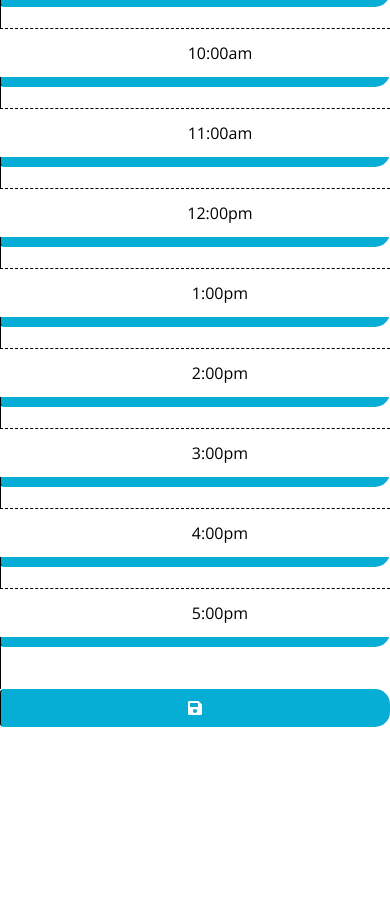
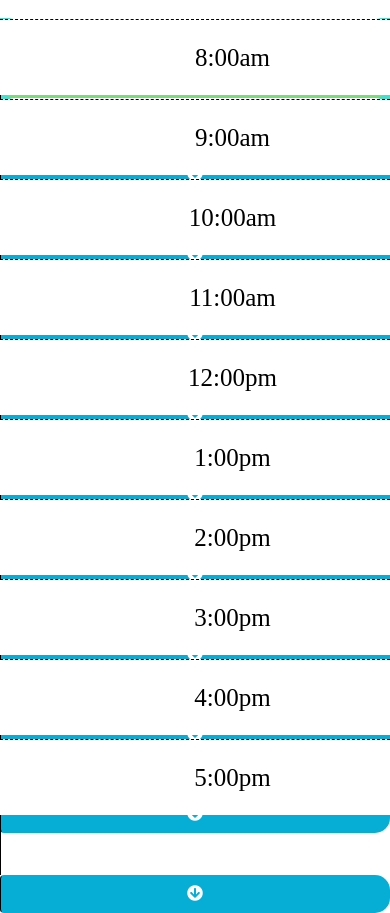
Before and after one commit to Aubsma/Event_Calendar, a plain HTML site: page index.html in a window 390 px wide. Shown: the part 476-1389 px from the top of the page. Before the commit the page ends 1203 px from the top, so only its background shows below. Drawn offline with nearby package versions, Linux system fonts and the light colour scheme; a web font is replaced by a local one.

Commit message:
finish up js, need to finish css

```diff
--- a/index.html
+++ b/index.html
@@ -7,6 +7,8 @@
     <link rel="stylesheet" href="https://stackpath.bootstrapcdn.com/bootstrap/4.3.1/css/bootstrap.min.css"/>
     <link rel="stylesheet" href="https://use.fontawesome.com/releases/v5.8.1/css/all.css" integrity="sha384-50oBUHEmvpQ1lW4y57PTFmhCaXp0ML5d60M1M7uH2+nqUivzIebhndOJK28anvf" crossorigin="anonymous"/>
     <link href="https://fonts.googleapis.com/css?family=Open+Sans&display=swap" rel="stylesheet"/>
+    <link rel="preconnect" href="https://fonts.gstatic.com">
+    <link href="https://fonts.googleapis.com/css2?family=Arapey&display=swap" rel="stylesheet">
     <link rel="stylesheet" href="style.css"/>
     <title>Work Day Scheduler</title>
   </head>
@@ -20,12 +22,12 @@
     <div class="container">
       <!-- Timeblocks go here -->
       <div id="hour8" class="row time-block">
-        <div class="col-md-1 hour">
+        <div class="col-lg-1 hour">
             8:00am
         </div>
-        <textarea class="col-md-10 description">
+        <textarea class="col-lg-10 description">
         </textarea>
-        <button class="btn saveBtn col-md-1"><i class="fas fa-save"></i></button>
+        <button class="btn saveBtn col-md-1"><i class="fas fa-arrow-circle-down"></i></button>
     </div>
 
     <div id="hour9" class="row time-block">
@@ -34,7 +36,7 @@
         </div>
         <textarea class="col-md-10 description">
         </textarea>
-        <button class="btn saveBtn col-md-1"><i class="fas fa-save"></i></button>
+        <button class="btn saveBtn col-md-1"><i class="fas fa-arrow-circle-down"></i></button>
     </div>
 
     <div id="hour10" class="row time-block">
@@ -43,7 +45,7 @@
         </div>
         <textarea class="col-md-10 description">
         </textarea>
-        <button class="btn saveBtn col-md-1"><i class="fas fa-save"></i></button>
+        <button class="btn saveBtn col-md-1"><i class="fas fa-arrow-circle-down"></i></button>
     </div>
 
     <div id="hour11" class="row time-block">
@@ -52,7 +54,7 @@
         </div>
         <textarea class="col-md-10 description">
         </textarea>
-        <button class="btn saveBtn col-md-1"><i class="fas fa-save"></i></button>
+        <button class="btn saveBtn col-md-1"><i class="fas fa-arrow-circle-down"></i></button>
     </div>
 
     <div id="hour12" class="row time-block">
@@ -61,7 +63,7 @@
         </div>
         <textarea class="col-md-10 description">
         </textarea>
-        <button class="btn saveBtn col-md-1"><i class="fas fa-save"></i></button>
+        <button class="btn saveBtn col-md-1"><i class="fas fa-arrow-circle-down"></i></button>
     </div>
 
     <div id="hour13" class="row time-block">
@@ -70,7 +72,7 @@
         </div>
         <textarea class="col-md-10 description">
         </textarea>
-        <button class="btn saveBtn col-md-1"><i class="fas fa-save"></i></button>
+        <button class="btn saveBtn col-md-1"><i class="fas fa-arrow-circle-down"></i></button>
     </div>
 
     <div id="hour14" class="row time-block">
@@ -79,7 +81,7 @@
         </div>
         <textarea class="col-md-10 description">
         </textarea>
-        <button class="btn saveBtn col-md-1"><i class="fas fa-save"></i></button>
+        <button class="btn saveBtn col-md-1"><i class="fas fa-arrow-circle-down"></i></button>
     </div>
 
     <div id="hour15" class="row time-block">
@@ -88,7 +90,7 @@
         </div>
         <textarea class="col-md-10 description">
         </textarea>
-        <button class="btn saveBtn col-md-1"><i class="fas fa-save"></i></button>
+        <button class="btn saveBtn col-md-1"><i class="fas fa-arrow-circle-down"></i></button>
     </div>
 
     <div id="hour16" class="row time-block">
@@ -97,7 +99,7 @@
         </div>
         <textarea class="col-md-10 description">
         </textarea>
-        <button class="btn saveBtn col-md-1"><i class="fas fa-save"></i></button>
+        <button class="btn saveBtn col-md-1"><i class="fas fa-arrow-circle-down"></i></button>
     </div>
 
     <div id="hour17" class="row time-block">
@@ -106,7 +108,7 @@
         </div>
         <textarea class="col-md-10 description">
         </textarea>
-        <button class="btn saveBtn col-md-1"><i class="fas fa-save"></i></button>
+        <button class="btn saveBtn col-md-1"><i class="fas fa-arrow-circle-down"></i></button>
     </div>
     </div>
 
--- a/script.js
+++ b/script.js
@@ -0,0 +1,54 @@
+//load html & css first.
+$(document).ready(function () {
+    //display current day & time using moment.js
+    $("#currentDay").text(moment().format("MMMM Do YYYY, h:mm a"));
+    //saveBtn/listener for user input and time stamp??
+    $(".saveBtn").on("click", function () {
+        console.log(this);
+        var text = $(this).siblings(".description").val();
+        var time = $(this).parent().attr("id");
+
+        //set items in local storage.
+        localStorage.setItem(time, text);
+    })
+      //load any saved data from LocalStorage for each hour
+      $("#hour8 .description").val(localStorage.getItem("hour8"));
+      $("#hour9 .description").val(localStorage.getItem("hour9"));
+      $("#hour10 .description").val(localStorage.getItem("hour10"));
+      $("#hour11 .description").val(localStorage.getItem("hour11"));
+      $("#hour12 .description").val(localStorage.getItem("hour12"));
+      $("#hour13 .description").val(localStorage.getItem("hour13"));
+      $("#hour14 .description").val(localStorage.getItem("hour14"));
+      $("#hour15 .description").val(localStorage.getItem("hour15"));
+      $("#hour16 .description").val(localStorage.getItem("hour16"));
+      $("#hour17 .description").val(localStorage.getItem("hour17"));
+
+      function hourTracker() {
+        //get current number of hours.
+        var currentHour = moment().hour(); // use of moment.js
+
+        // loop over time blocks
+        $(".time-block").each(function () {
+            var blockHour = parseInt($(this).attr("id").split("hour")[1]);
+            console.log( blockHour, currentHour)
+
+            //check if we've moved past this time, click into css/html given classes of past, present, or future
+            if (blockHour < currentHour) {
+                $(this).addClass("past");
+                $(this).removeClass("future");
+                $(this).removeClass("present");
+            }
+            else if (blockHour === currentHour) {
+                $(this).removeClass("past");
+                $(this).addClass("present");
+                $(this).removeClass("future");
+            }
+            else {
+                $(this).removeClass("present");
+                $(this).removeClass("past");
+                $(this).addClass("future");
+            }
+        })
+    }
+    hourTracker(); //re-run function
+})
--- a/style.css
+++ b/style.css
@@ -1,6 +1,6 @@
 body {
-    font-family: 'Open Sans', sans-serif;
-    font-size: 16px;
+    font-family: 'Arapey', serif;
+    font-size: 20px;
     line-height: 1;
   }
 
@@ -19,7 +19,15 @@ body {
     color: black;
     border-radius: 0;
     border-bottom: 10px solid black;
+    font-size: 20px;
   }
+.lead {
+    font-size: 35px;
+}
+
+.container{
+    background-color: turquoise;
+}
 
   .description{
     white-space: pre-wrap;
@@ -40,6 +48,8 @@ body {
     background-color: #ffffff;
     color: #000000;
     border-top: 1px dashed #000000;
+    font-size: 25px;
+    margin-left: 0px;
   }
 
   .past {
```
